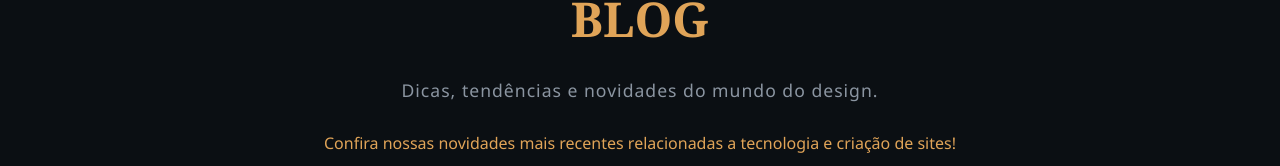
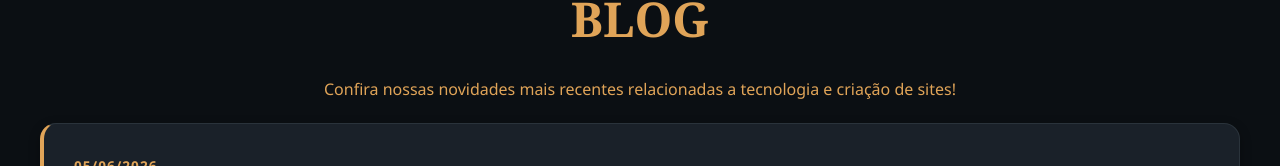
Before and after one commit to IsaqueA-B/Studio-Ambar, a React (Vite) app: page /blog in a window 1280 px wide. Shown: the part 122-288 px from the top of the page. Built offline with nearby package versions, Linux system fonts and the light colour scheme; no server answers; a web font is replaced by a local one.

Commit message:
Isaque-Mudança_Blog-30_06_2026

```diff
--- a/src/pages/Blog.jsx
+++ b/src/pages/Blog.jsx
@@ -7,9 +7,6 @@ function Blog() {
             {/* Cabeçalho do Blog (usa h1 e subtítulo globais) */}
             <section className="text-center mb-20">
                 <h1>Blog</h1>
-                <p className="subtitulo-pagina">
-                    Dicas, tendências e novidades do mundo do design.
-                </p>
                 <p className="text-brand-ambar">
                     Confira nossas novidades mais recentes relacionadas a tecnologia e criação de sites!
                 </p>
```
Also changed, not shown: 1 other file (tests, documents, lock files or other folders).
